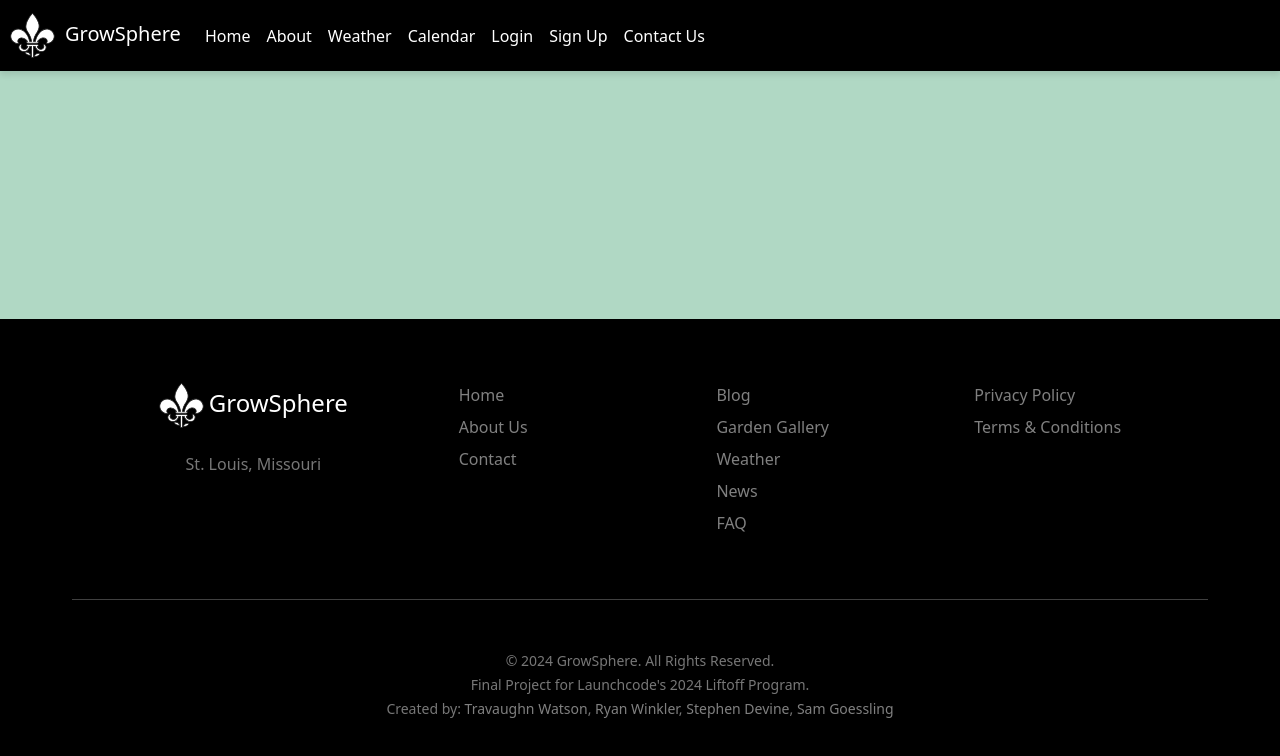
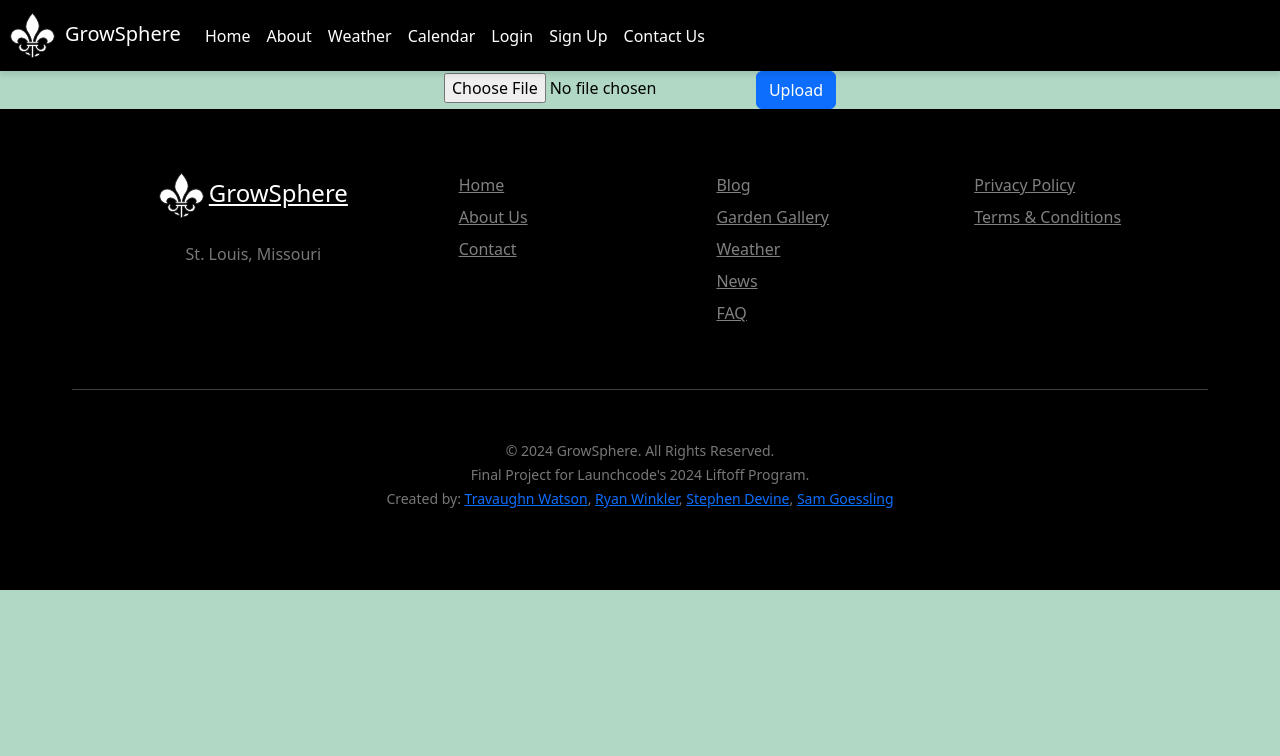
Before and after one commit to heyimvictoria/growsphere-ui, a React (Create React App) app in the folder grow-sphere/: page /photo-uploader in a window 1280 px wide. Shown: the top 756 px of the page. Built offline with nearby package versions, Linux system fonts and the light colour scheme.

Commit message:
photouploader working in progress

```diff
--- a/grow-sphere/src/App.js
+++ b/grow-sphere/src/App.js
@@ -18,6 +18,7 @@ import EventBus from "./common/EventBus";
 import AboutComponent from "./components/About";
 import Weather from "./components/Weather";
 import Calendar from "./components/Calendar";
+import PhotoUploader from "./components/PhotoUploader";
 
 class App extends Component {
     constructor(props) {
@@ -95,9 +96,14 @@ class App extends Component {
                                 </li>
                             )}
                             {currentUser && (
-                                <li className="nav-item">
-                                    <NavLink to="/user" className="nav-link">User</NavLink>
-                                </li>
+                                <>
+                                    <li className="nav-item">
+                                        <NavLink to="/user" className="nav-link">User</NavLink>
+                                    </li>
+                                    <li className="nav-item">
+                                        <NavLink to="/photo-uploader" className="nav-link">Photo Uploader</NavLink>
+                                    </li>
+                                </>
                             )}
                         </ul>
                         {currentUser ? (
@@ -124,7 +130,6 @@ class App extends Component {
                         )}
                     </div>
                 </nav>
-                <main className="container mt-3">
                     <Routes>
                         <Route path="/" element={<Home/>}/>
                         <Route path="/home" element={<Home/>}/>
@@ -138,8 +143,8 @@ class App extends Component {
                         <Route path="/user" element={<BoardUser/>}/>
                         <Route path="/mod" element={<BoardModerator/>}/>
                         <Route path="/admin" element={<BoardAdmin/>}/>
+                        <Route path="/photo-uploader" element={<PhotoUploader/>}/>
                     </Routes>
-                </main>
                 <footer className="footer-48201">
                     <div className="container">
                         <div className="row">
--- a/grow-sphere/src/App.scss
+++ b/grow-sphere/src/App.scss
@@ -13,12 +13,6 @@ body {
   margin: 0;
   padding: 0;
   text-align: center;
-}
-
-html, body {
-  height: 100%;
-  margin: 0;
-  padding: 0;
 }
 
 .custom-navbar {
@@ -146,17 +140,6 @@ form {
   }
 }
 
-.site-container {
-  display: flex;
-  flex-direction: column;
-  min-height: 100vh;
-}
-
-main {
-  flex-grow: 1;
-}
-
-
 .about-page {
   .card {
     background-color: $white;
@@ -195,19 +178,16 @@ main {
     color: $white;
   }
 
-  a, .nav-links a {
-    text-decoration: none; // Ensures all links inside the footer have no underline
-    color: darken($white, 50%);
-    &:hover {
-      color: #00ff80;
-      text-decoration: none; // Important to add this if hover effects reapply the underline
-    }
-  }
-
   .nav-links {
     li {
       text-align: left;
       margin-bottom: 8px;
+      a {
+        color: darken($white, 50%);
+        &:hover {
+          color: #00ff80;
+        }
+      }
     }
   }
 
--- a/grow-sphere/src/components/Home.js
+++ b/grow-sphere/src/components/Home.js
@@ -1,53 +1,33 @@
 import React, { Component } from "react";
 import coverPhoto from '../assets/Growspherecoverphoto.jpeg';
-
-
-// Import UserService which is likely to contain API methods for fetching backend data.
 import UserService from "../services/UserService";
 
-// Define the Home component by extending Component from React.
 export default class Home extends Component {
     constructor(props) {
-        super(props); // Initialize the Component's properties by calling the parent's constructor.
-
-        // Setting the initial state of the component with 'content' as an empty string.
-        // This state will hold the data fetched from the backend or an error message.
+        super(props);
         this.state = {
             content: ""
         };
     }
 
-    // Lifecycle method that runs after the component is mounted to the DOM.
     componentDidMount() {
-        // Fetch public content from the backend using a method from UserService.
         UserService.getPublicContent().then(
             response => {
-                // Upon successful fetch, set the state 'content' with the data received from the backend.
-                this.setState({
-                    content: response.data
-                });
+                this.setState({ content: response.data });
             },
             error => {
-                // If an error occurs during the fetch, set the state 'content' with the error details.
                 this.setState({
-                    content:
-                    // Attempt to extract and set the detailed error message from the response,
-                    // or use a more general error message if detailed message isn't available.
-                        (error.response && error.response.data) ||
-                        error.message ||
-                        error.toString()
+                    content: (error.response && error.response.data) || error.message || error.toString()
                 });
             }
         );
     }
 
-    // Render method returns the JSX that describes what should be rendered on the screen.
     render() {
         return (
             <div>
-                {/* Image added as a module import */}
                 <section id="cover">
-                <img src={coverPhoto} alt="Cover" className="cover-photo" />
+                    <img src={coverPhoto} alt="Cover" className="cover-photo" />
                 </section>
                 <header className="jumbotron">
                     <h3>{this.state.content}</h3>
--- /dev/null
+++ b/grow-sphere/src/components/PhotoUploader.js
@@ -0,0 +1,35 @@
+import React, { useState } from 'react';
+import axios from 'axios';
+
+const PhotoUploader = () => {
+    const [file, setFile] = useState(null);
+
+    const onFileChange = event => {
+        setFile(event.target.files[0]);
+    };
+
+    const onFileUpload = () => {
+        const formData = new FormData();
+        formData.append("photo", file);
+        axios.post("http://localhost:8081/photo-uploader", formData, {
+            headers: {
+                'Accept': 'application/json',
+                'Access-Control-Allow-Origin': '*',
+                'Content-Type': 'multipart/form-data'
+            }
+        }).then(response => {
+            alert('File uploaded successfully');
+        }).catch(error => {
+            alert('Error uploading file');
+        });
+    };
+
+    return (
+        <div className="uploader">
+            <input type="file" onChange={onFileChange} />
+            <button onClick={onFileUpload} className="btn btn-primary">Upload</button>
+        </div>
+    );
+};
+
+export default PhotoUploader;
```
Also changed, not shown: 2 other files (tests, documents, lock files or other folders).
